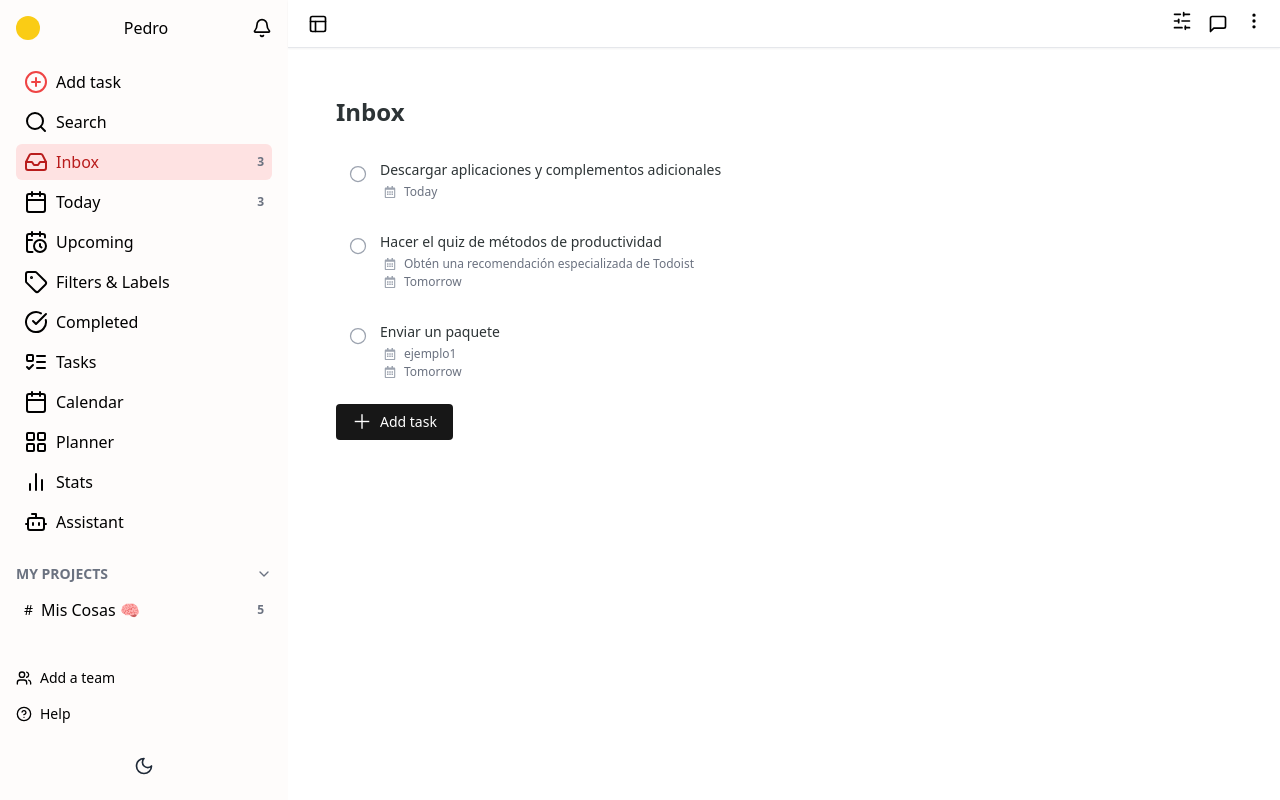
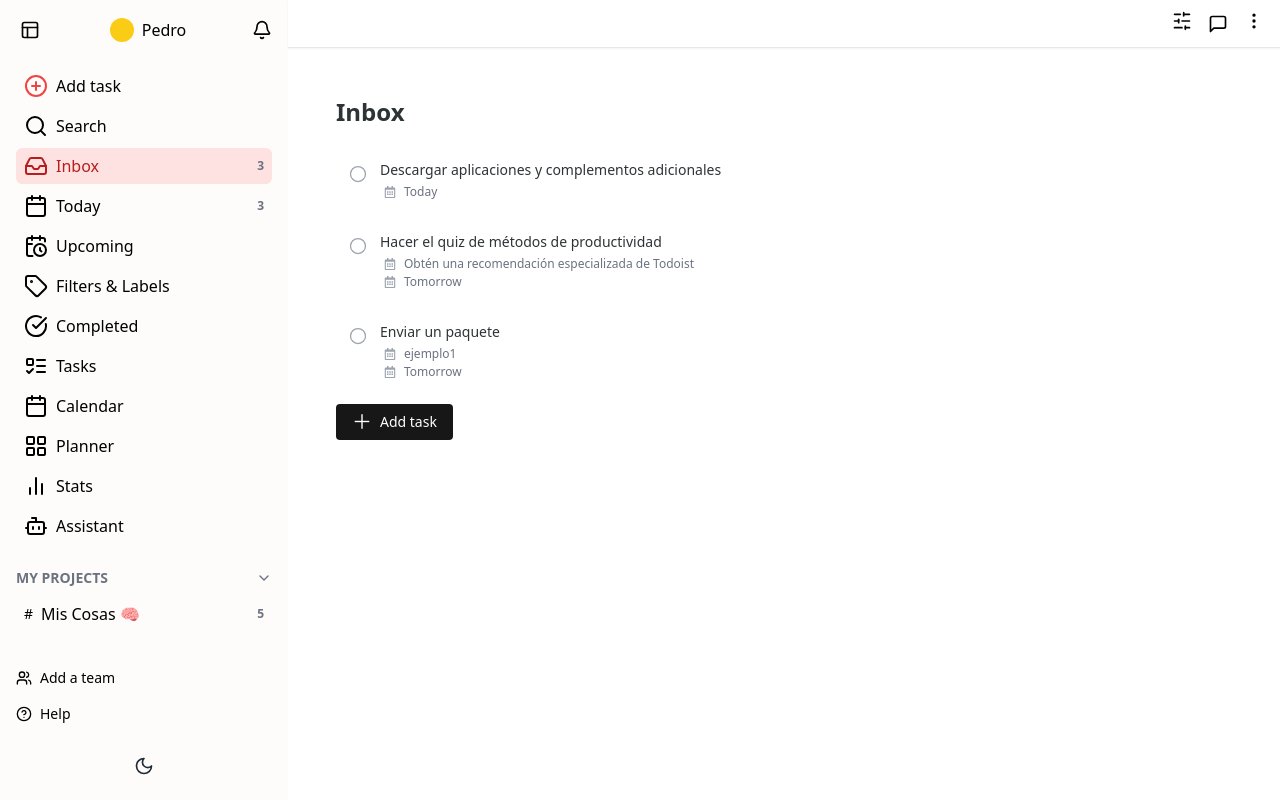
Before and after one commit to PedroCere/technovation_3, a React (Vite) app in the folder aitasker-frontend/: page / in a window 1280 px wide. Built offline with nearby package versions, Linux system fonts and the light colour scheme.

Commit message:
sidebar_navbar_updates

```diff
--- a/aitasker-frontend/src/index.css
+++ b/aitasker-frontend/src/index.css
@@ -59,6 +59,16 @@
 }
 
 button:focus {
-  outline: 2px solid #646cff;
-  outline-offset: 2px;
+  outline: none;
+  outline-offset: 0;
 }
+
+button:hover {
+  outline: none;
+  outline-offset: 0;
+}
+
+button:active {
+  outline: none;
+  outline-offset: 0;
+}
--- a/aitasker-frontend/src/layout/Layout.jsx
+++ b/aitasker-frontend/src/layout/Layout.jsx
@@ -8,9 +8,9 @@
 
   return (
     <div className="flex h-screen overflow-hidden">
-      <Sidebar collapsed={collapsed} />
+      <Sidebar collapsed={collapsed} onToggleSidebar={() => setCollapsed(prev => !prev)} />
       <div className="flex-1 flex flex-col bg-white">
-        <Navbar onToggleSidebar={() => setCollapsed(prev => !prev)} />
+        <Navbar />
 
         <main className="flex-1 overflow-y-auto p-6">
           <Outlet />
--- a/aitasker-frontend/src/layout/Navbar.jsx
+++ b/aitasker-frontend/src/layout/Navbar.jsx
@@ -1,26 +1,17 @@
 import {
-  Layout, MessageSquare, MoreVertical, SlidersHorizontal,
+  MessageSquare, MoreVertical, SlidersHorizontal,
   List, CalendarDays, Columns, Group, SortAsc, Mail, Link, Download, FilePlus2, History, Puzzle
 } from 'lucide-react';
 import { useState } from 'react';
 
-const Navbar = ({ onToggleSidebar, sidebarCollapsed }) => {
+const Navbar = ({ sidebarCollapsed }) => {
   const [viewOpen, setViewOpen] = useState(false);
   const [menuOpen, setMenuOpen] = useState(false);
 
   return (
-    <header className="relative h-12 flex items-center justify-between px-4 border-b bg-white text-black shadow-sm">
-      {/* Always show Layout toggle */}
-      <button
-        onClick={onToggleSidebar}
-        className="hover:bg-gray-200 p-1 rounded"
-        title="Toggle Sidebar"
-      >
-        <Layout className="w-5 h-5" />
-      </button>
-
-      {/* Only show the right side when the sidebar is expanded */}
-      { !sidebarCollapsed && (
+    <header className="relative h-12 flex items-center justify-end pr-4 border-b bg-white text-black shadow-sm">
+      {/* Right-side controls - only when sidebar is expanded */}
+      {!sidebarCollapsed && (
         <div className="flex items-center gap-4 relative">
           {/* View dropdown */}
           <div className="relative">
--- a/aitasker-frontend/src/layout/Sidebar.jsx
+++ b/aitasker-frontend/src/layout/Sidebar.jsx
@@ -1,10 +1,10 @@
 import {
   PlusCircle, Search, Inbox, Calendar, CalendarClock, Tag, CheckCircle,
-  ChevronDown, Users, HelpCircle, Sun, Moon, ListTodo, BarChart2, Bot,
-  LayoutGrid, Bell
+  ChevronDown, Users, HelpCircle, Moon, ListTodo, BarChart2, Bot,
+  LayoutGrid, Bell, Layout
 } from 'lucide-react';
 
-const Sidebar = ({ collapsed }) => {
+const Sidebar = ({ collapsed, onToggleSidebar }) => {
   const menuItems = [
     { name: 'Add task', icon: <PlusCircle className="text-red-500" /> },
     { name: 'Search', icon: <Search /> },
@@ -24,17 +24,27 @@
 
   return (
     <aside
-      className={`${collapsed ? 'w-16' : 'w-72'} transition-all duration-300 h-screen flex flex-col justify-between px-4 py-4 bg-[#fefcfb] text-black font-sans`}
+      className={`${collapsed ? 'w-16 px-0' : 'w-72 px-4'} transition-all duration-300 h-screen flex flex-col justify-between py-4 bg-[#fefcfb] text-black font-sans`}
     >
       <div>
-        {/* Only show user info when expanded */}
-        {!collapsed && (
-          <div className="flex items-center justify-between mb-6">
-            <div className="w-6 h-6 bg-yellow-400 rounded-full" />
-            <span className="font-medium">Pedro</span>
-            <Bell className="w-5 h-5" />
-          </div>
-        )}
+        <div className={`flex items-center justify-between ${collapsed ? 'px-2' : 'mb-6'}`}>
+          <button
+            onClick={onToggleSidebar}
+            className="p-1 rounded hover:bg-red-200 transition"
+            title="Toggle Sidebar"
+          >
+            <Layout className="w-5 h-5" />
+          </button>
+          {!collapsed && (
+            <>
+              <div className="flex items-center gap-2">
+                <div className="w-6 h-6 bg-yellow-400 rounded-full" />
+                <span className="font-medium">Pedro</span>
+              </div>
+              <Bell className="w-5 h-5" />
+            </>
+          )}
+        </div>
 
         {!collapsed && (
           <>
@@ -42,7 +52,7 @@
               {menuItems.map((item, i) => (
                 <li
                   key={i}
-                  className={`flex justify-between items-center px-2 py-1.5 rounded-md cursor-pointer hover:bg-gray-200 ${
+                  className={`flex justify-between items-center px-2 py-1.5 rounded-md cursor-pointer hover:bg-red-200 ${
                     item.highlight ? 'bg-red-100 text-red-700' : ''
                   }`}
                 >
@@ -69,7 +79,7 @@
                 {projectItems.map((proj, i) => (
                   <li
                     key={i}
-                    className="flex justify-between items-center px-2 py-1.5 rounded-md hover:bg-gray-200 cursor-pointer"
+                    className="flex justify-between items-center px-2 py-1.5 rounded-md hover:bg-red-200 cursor-pointer"
                   >
                     <div className="flex items-center gap-2">
                       <span className="text-sm">#</span>
--- a/aitasker-frontend/src/pages/Inbox.jsx
+++ b/aitasker-frontend/src/pages/Inbox.jsx
@@ -46,7 +46,8 @@
   };
 
   return (
-    <div className="w-full p-6 min-h-full">
+    <div className="flex justify-center w-full min-h-full p-6">
+      <div className="max-w-4xl w-full">
         <h1 className="text-2xl font-bold mb-6">Inbox</h1>
 
         <div className="space-y-4">
@@ -97,6 +98,7 @@
           </button>
         </div>
       </div>
+    </div>
   );
 };
 
```
Lines whose indentation alone changed are shown as unchanged.
